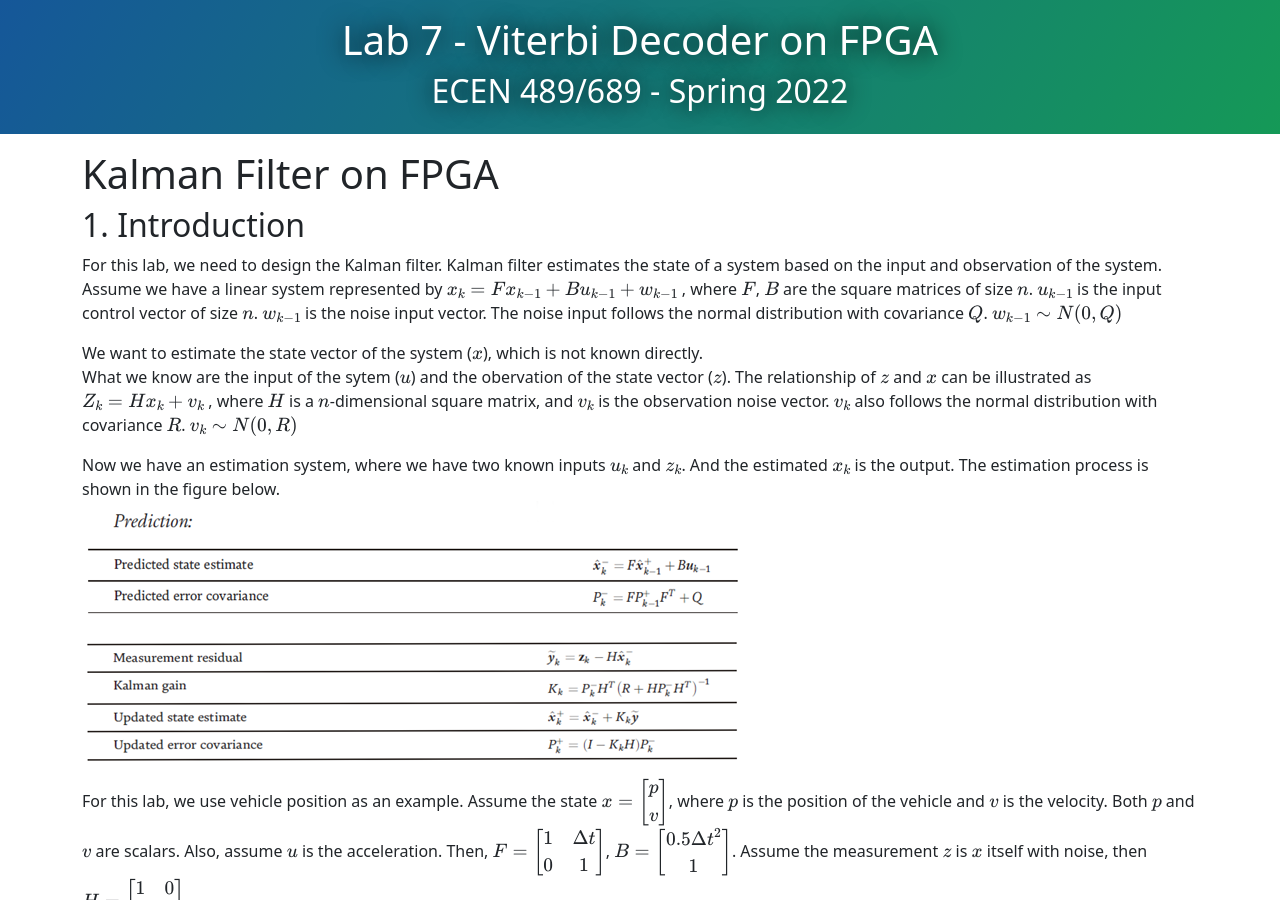
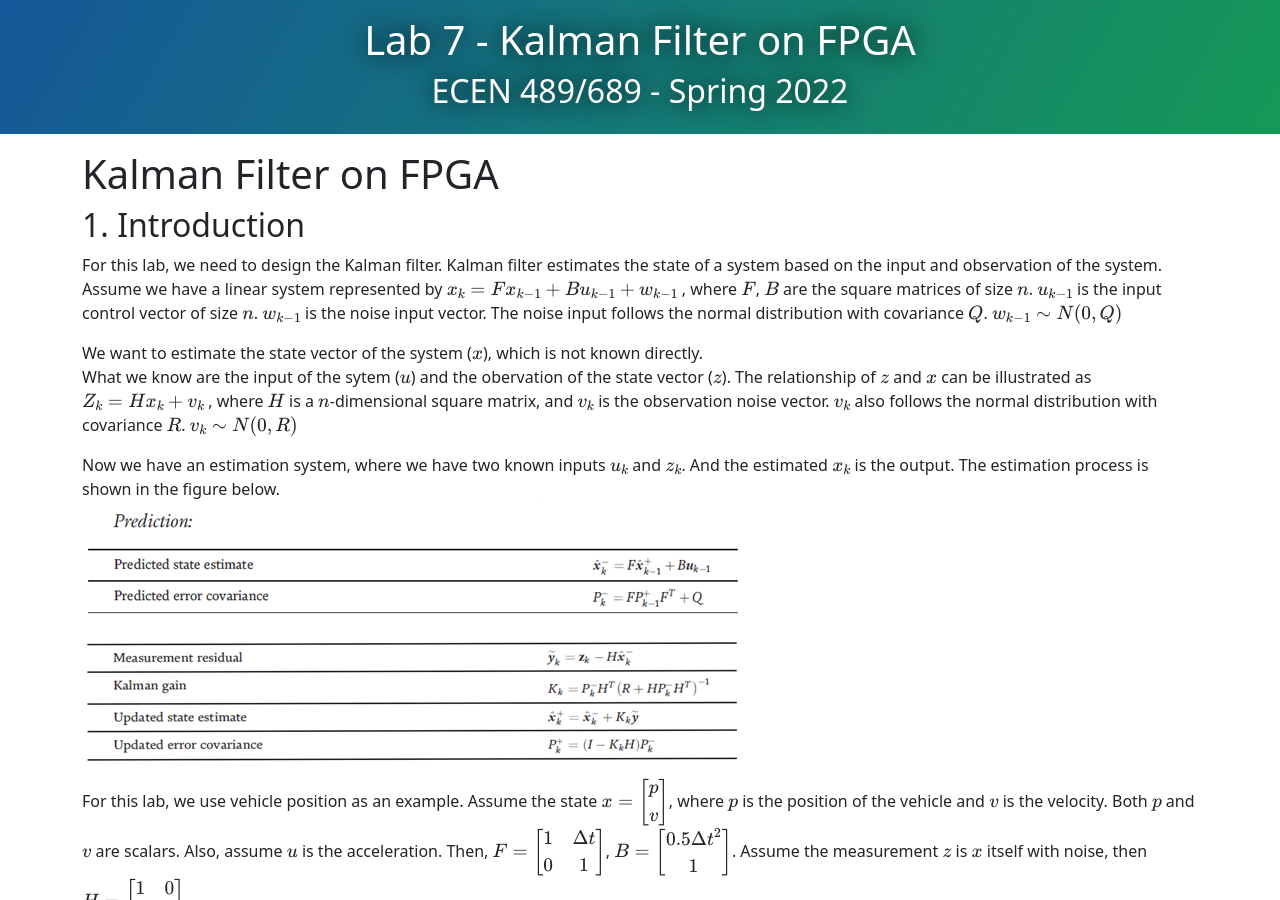
Before and after one commit to hailiangh/hailiangh.github.io, a Jekyll site: the page built from TA/ECEN689_Spring2022/lab7_manual.md, in a window 1280 px wide and 900 px high. Built offline with Jekyll 4.4.1, drawn with Linux system fonts in a browser that asks for light colours.

Commit message:
Update lab7_manual.md

```diff
--- a/TA/ECEN689_Spring2022/lab7_manual.md
+++ b/TA/ECEN689_Spring2022/lab7_manual.md
@@ -1,6 +1,6 @@
 ---
 layout: post
-title: Lab 7 - Viterbi Decoder on FPGA
+title: Lab 7 - Kalman Filter on FPGA
 description: ECEN 489/689 - Spring 2022
 use_math: true
 use_code: true
```
